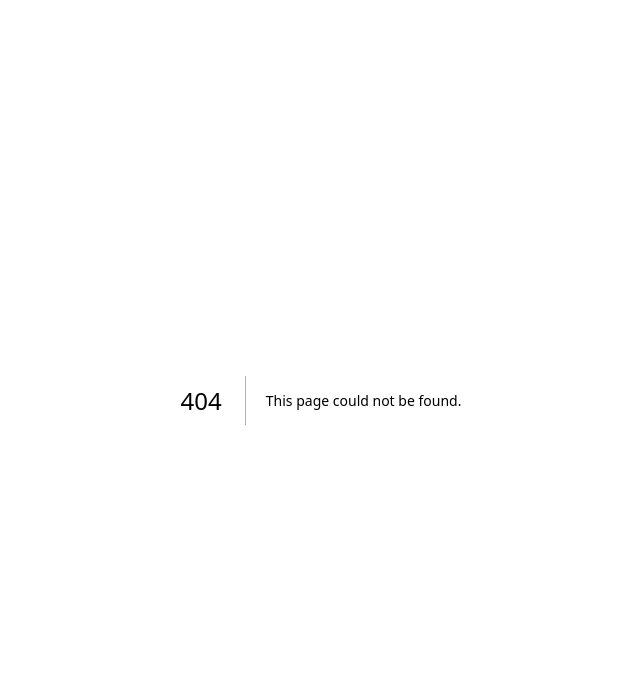
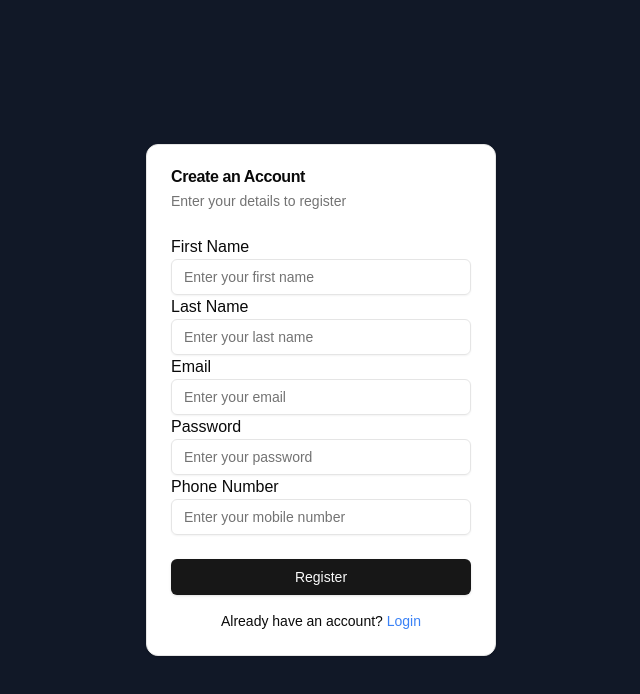
Before and after one commit to SAHIL-Sharma21/pro-Lift, a Next.js app: page /auth/register in a window 1280 px wide. Before the commit this address had no page. Shown: the top 694 px of the page, without its empty margins (319-959 px from the left). Built offline with nearby package versions, Linux system fonts and the light colour scheme.

Commit message:
optimised auth folder and changed some routes

```diff
--- /dev/null
+++ b/src/app/auth/(routes)/layout.tsx
@@ -0,0 +1,9 @@
+'use client'
+
+export default function AuthLayout({children}: {children: React.ReactNode} ) {
+    return(
+        <div className="flex items-center justify-center min-h-screen bg-gray-900">
+            {children}
+        </div>
+    );
+}
--- a/src/app/login/page.tsx
+++ b/src/app/auth/(routes)/login/page.tsx
@@ -6,9 +6,7 @@ import LoginForm from '@/app/components/LoginForm';
 export default function Login(){
     return (
         <GoogleOAuthProvider clientId={`${process.env.NEXT_PUBLIC_GOOGLE_CLIENT_ID!}`}>
-            <div className='flex items-center justify-center min-h-screen bg-gray-100'>
-                <LoginForm />
-            </div>
+            <LoginForm />
         </GoogleOAuthProvider>
     );
 }
--- /dev/null
+++ b/src/app/auth/(routes)/register/page.tsx
@@ -0,0 +1,7 @@
+'use client'
+
+import RegisterUser from '@/app/components/RegisterUser';
+
+export default function Register(){
+    return <RegisterUser />
+}
--- a/src/app/components/RegisterUser.tsx
+++ b/src/app/components/RegisterUser.tsx
@@ -1,55 +1,62 @@
-'use client'
+"use client";
 
-import { Button } from '@/components/ui/button'
-import { Card, CardContent, CardDescription, CardFooter, CardHeader, CardTitle } from '@/components/ui/card'
-import { Input } from '@/components/ui/input'
-import { Label } from '@radix-ui/react-label'
-import {Alert, AlertDescription, AlertTitle} from '@/components/ui/alert'
-import React, { useState } from 'react'
-import { useAuth } from '../hooks/useAuth'
-import { AlertCircle } from 'lucide-react'
-import Link from 'next/link'
-import { useRouter } from 'next/navigation'
-import PasswordStrengthIndicator from '@/app/components/PasswordStrengthIndicator';
+import { Button } from "@/components/ui/button";
+import {
+  Card,
+  CardContent,
+  CardDescription,
+  CardFooter,
+  CardHeader,
+  CardTitle,
+} from "@/components/ui/card";
+import { Input } from "@/components/ui/input";
+import { Label } from "@radix-ui/react-label";
+import { Alert, AlertDescription, AlertTitle } from "@/components/ui/alert";
+import React, { useState } from "react";
+import { useAuth } from "../hooks/useAuth";
+import { AlertCircle } from "lucide-react";
+import Link from "next/link";
+import { useRouter } from "next/navigation";
+import PasswordStrengthIndicator from "@/app/components/PasswordStrengthIndicator";
 
 const RegisterUser = () => {
-    const [firstName, setFirstName] = useState('');
-    const [lastName, setLastName] = useState('');
-    const [email, setEmail] = useState('');
-    const [password, setPassword] = useState('');
-    // const [role, setRole] = useState('');
-    const [phoneNumber, setPhoneNumber] = useState('');
+  const [firstName, setFirstName] = useState("");
+  const [lastName, setLastName] = useState("");
+  const [email, setEmail] = useState("");
+  const [password, setPassword] = useState("");
+  const [role, setRole] = useState("CUSTOMER");
+  const [phoneNumber, setPhoneNumber] = useState("");
 
-    const {loading, error, register} = useAuth();
-    const router = useRouter()
+  const { loading, error, register } = useAuth();
+  const router = useRouter();
 
   const handleSubmit = async (e: React.FormEvent) => {
     e.preventDefault();
     try {
-            await register({firstName, lastName,email,password,phoneNumber});
-            router.push('/login');
+      await register({ firstName, lastName, email, password, phoneNumber, role });
+      router.push(role === "ADMIN" ? "/admin/login": "/login");
     } catch (error: any) {
       console.log("Registration failed: ", error); // can show notification or some ui components
     }
-    }
+  };
 
   return (
     <>
-        <div className='flex items-center justify-center min-h-screen bg-gray-900'>
-            <Card className='w-[350px]'>
+      <div className="flex items-center justify-center min-h-screen bg-gray-900">
+        <Card className="w-[350px]">
           <CardHeader>
             <CardTitle>Create an Account</CardTitle>
             <CardDescription>Enter your details to register</CardDescription>
           </CardHeader>
           <CardContent>
             <form onSubmit={handleSubmit}>
-                        <div className='grid w-full items-center gap-4'>
+              <div className="grid w-full items-center gap-4">
                 <div className='flex flex-col space-y-1.5"'>
-                                <Label htmlFor='firstName'>First Name</Label>
+                  <Label htmlFor="firstName">First Name</Label>
                   <Input
-                                type='text'
-                                id='firstName'
-                                placeholder='Enter your first name'
+                    type="text"
+                    id="firstName"
+                    placeholder="Enter your first name"
                     value={firstName}
                     onChange={(e) => setFirstName(e.target.value)}
                     required
@@ -57,33 +64,33 @@ const RegisterUser = () => {
                 </div>
               </div>
               <div className='flex flex-col space-y-1.5"'>
-                            <Label htmlFor='lastName'>Last Name</Label>
+                <Label htmlFor="lastName">Last Name</Label>
                 <Input
-                            type='text'
-                            id='lastName'
-                            placeholder='Enter your last name'
+                  type="text"
+                  id="lastName"
+                  placeholder="Enter your last name"
                   value={lastName}
                   onChange={(e) => setLastName(e.target.value)}
                   required
                 />
               </div>
               <div className='flex flex-col space-y-1.5"'>
-                            <Label htmlFor='email'>Email</Label>
+                <Label htmlFor="email">Email</Label>
                 <Input
-                            type='email'
-                            id='email'
-                            placeholder='Enter your email'
+                  type="email"
+                  id="email"
+                  placeholder="Enter your email"
                   value={email}
                   onChange={(e) => setEmail(e.target.value)}
                   required
                 />
               </div>
               <div className='flex flex-col space-y-1.5"'>
-                            <Label htmlFor='password'>Password</Label>
+                <Label htmlFor="password">Password</Label>
                 <Input
-                            type='password'
-                            id='password'
-                            placeholder='Enter your password'
+                  type="password"
+                  id="password"
+                  placeholder="Enter your password"
                   value={password}
                   onChange={(e) => setPassword(e.target.value)}
                   required
@@ -91,32 +98,38 @@ const RegisterUser = () => {
                 <PasswordStrengthIndicator password={password} />
               </div>
               <div className='flex flex-col space-y-1.5"'>
-                            <Label htmlFor='phoneNumber'>Phone Number</Label>
+                <Label htmlFor="phoneNumber">Phone Number</Label>
                 <Input
-                            type='number'
-                            id='phoneNumber'
-                            placeholder='Enter your mobile number'
+                  type="number"
+                  id="phoneNumber"
+                  placeholder="Enter your mobile number"
                   value={phoneNumber}
                   onChange={(e) => setPhoneNumber(e.target.value)}
                   required
                 />
               </div>
+              {/* defualt role is cutomer when user register  */}
+              <Input type="hidden" value={role} name="role" id="role"  />
             </form>
           </CardContent>
-                <CardFooter className='flex flex-col'>
-                    <Button className='w-full' disabled={loading} onClick={handleSubmit}>
+          <CardFooter className="flex flex-col">
+            <Button
+              className="w-full"
+              disabled={loading}
+              onClick={handleSubmit}
+            >
               {loading ? "Registering..." : "Register"}
             </Button>
             {error && (
-                        <Alert variant='destructive' className='mt-4'>
-                            <AlertCircle className='h-4 w-4' />
+              <Alert variant="destructive" className="mt-4">
+                <AlertCircle className="h-4 w-4" />
                 <AlertTitle>Error</AlertTitle>
                 <AlertDescription>{error}</AlertDescription>
               </Alert>
             )}
-                    <p className='mt-4 text-sm text-center'>
+            <p className="mt-4 text-sm text-center">
               Already have an account?{" "}
-                        <Link href="/login" className='text-blue-500 hover:underline'>
+              <Link href="/login" className="text-blue-500 hover:underline">
                 Login
               </Link>
             </p>
@@ -124,7 +137,7 @@ const RegisterUser = () => {
         </Card>
       </div>
     </>
-  )
-}
+  );
+};
 
-export default RegisterUser
+export default RegisterUser;
--- a/src/app/register/page.tsx
+++ /dev/null
@@ -1,11 +0,0 @@
-'use client'
-
-import Registeruser from '@/app/components/RegisterUser';
-
-export default function Register(){
-    return(
-        <div className='flex items-center justify-center min-h-screen bg-gray-900'>
-            <Registeruser />
-        </div>
-    );
-}
```
Also changed, not shown: src/app/auth/(routes)/admin/login/page.tsx (added). Lines whose indentation alone changed are shown as unchanged.
